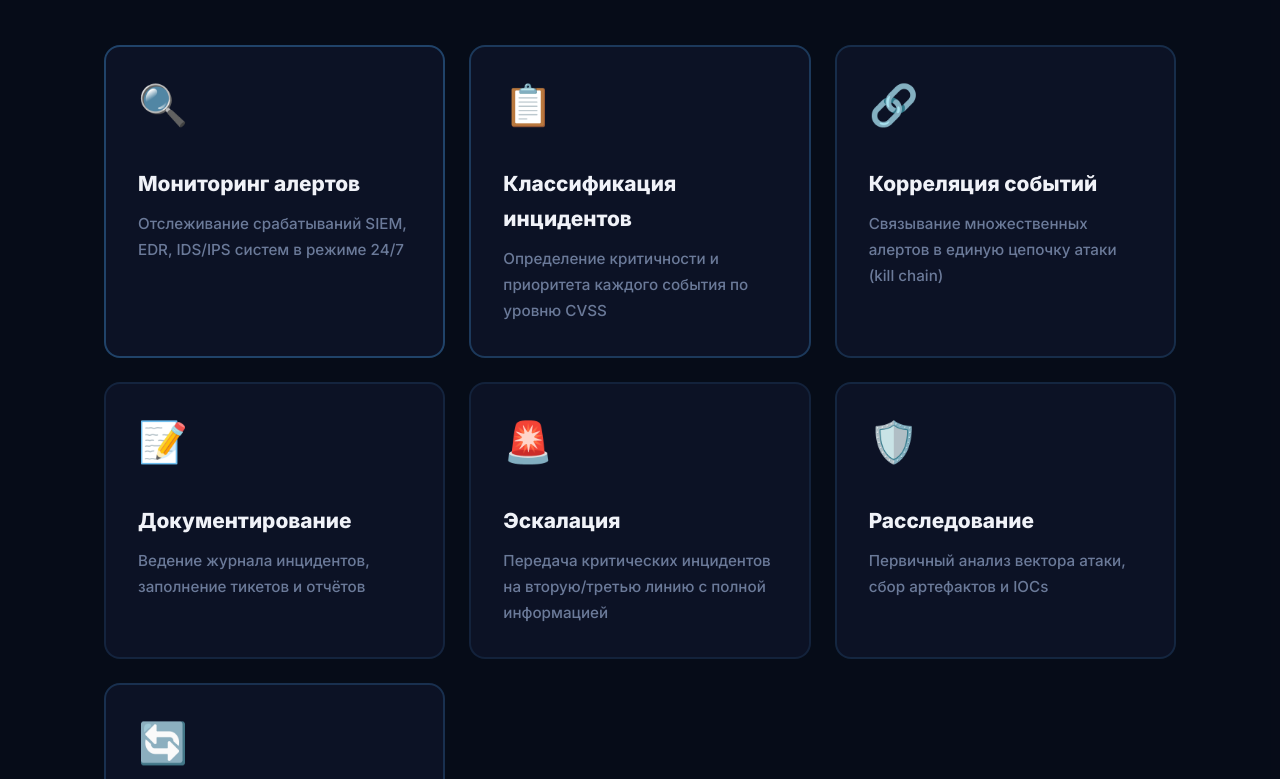
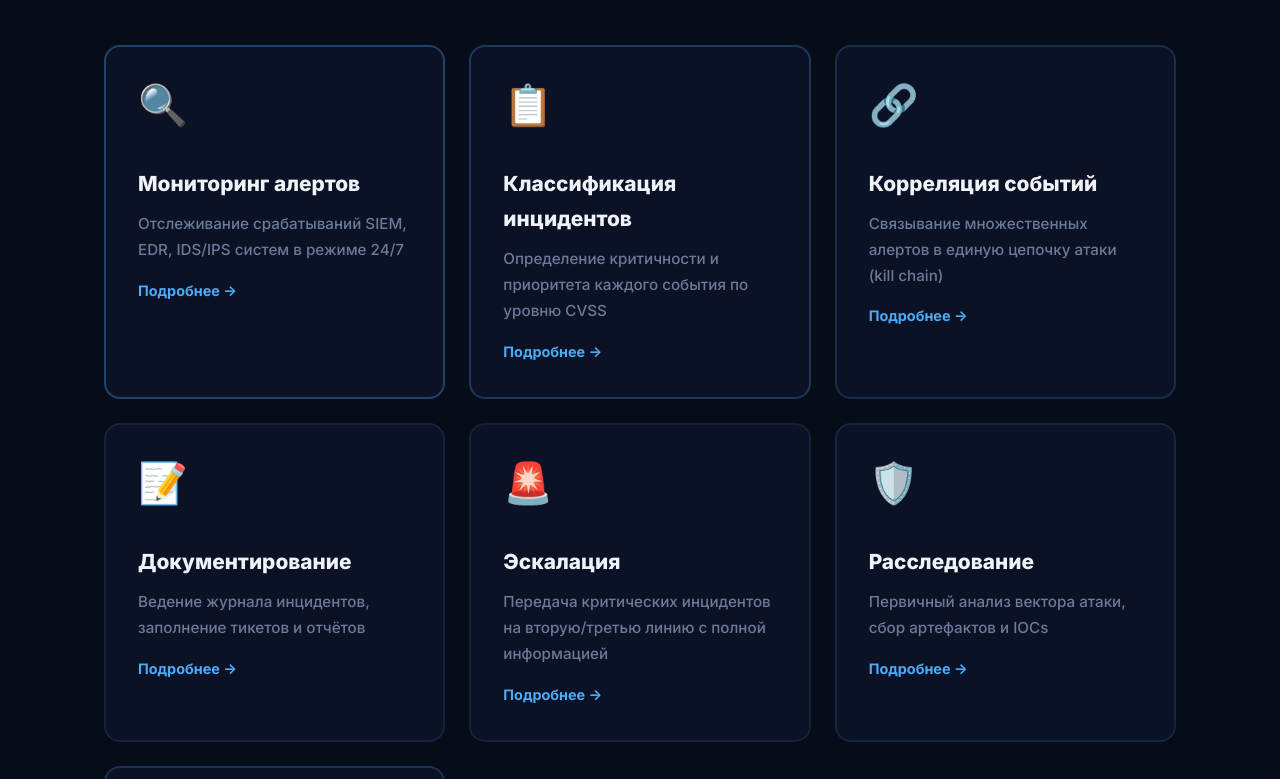
Before and after one commit to kobo40k/Summer-school, a React (Vite) app in the folder pentester-react/: page / in a window 1280 px wide. Shown: the part 1785-2564 px from the top of the page. Built offline with nearby package versions, Linux system fonts and the light colour scheme.

Commit message:
fix: card expand - show full description on click

```diff
--- a/pentester-react/src/App.css
+++ b/pentester-react/src/App.css
@@ -498,12 +498,28 @@ body::before {
 .card__title { font-size: 1.3rem; font-weight: 800; margin-bottom: 0.6rem; }
 .card:hover .card__title { color: var(--accent); }
 .card__desc { color: var(--text-dim); font-size: 0.95rem; font-weight: 500; }
-.card__expand {
+.card__full {
+  color: var(--text-dim);
+  font-size: 0.9rem;
+  font-weight: 500;
+  margin-top: 1rem;
+  padding-top: 1rem;
+  border-top: 1px solid var(--border);
+  line-height: 1.7;
+  animation: fadeInScale 0.3s ease-out;
+}
+.card__toggle {
+  display: inline-block;
   margin-top: 1rem;
   color: var(--accent);
   font-weight: 700;
   font-size: 0.9rem;
-  animation: fadeInScale 0.3s ease-out;
+  transition: all 0.3s;
+}
+.card:hover .card__toggle { transform: translateX(5px); }
+.card--active {
+  border-color: rgba(77, 171, 247, 0.4);
+  box-shadow: 0 25px 70px rgba(0, 0, 0, 0.5), 0 0 50px rgba(77, 171, 247, 0.08);
 }
 
 /* ===== SKILLS SPLIT ===== */
--- a/pentester-react/src/App.jsx
+++ b/pentester-react/src/App.jsx
@@ -202,12 +202,13 @@ function App() {
           <h2 className="section__title reveal">Чем занимается SOC-аналитик</h2>
           <div className="cards">
             {tasks.map((t, i) => (
-              <div className="card reveal" key={i} style={{ transitionDelay: `${i * 0.07}s` }}
+              <div className={`card reveal ${activeCard === i ? 'card--active' : ''}`} key={i} style={{ transitionDelay: `${i * 0.07}s` }}
                 onClick={() => setActiveCard(activeCard === i ? null : i)}>
                 <div className="card__icon">{t.icon}</div>
                 <h3 className="card__title">{t.title}</h3>
                 <p className="card__desc">{t.desc}</p>
-                {activeCard === i && <div className="card__expand">Подробнее →</div>}
+                {activeCard === i && <p className="card__full">{t.full}</p>}
+                <span className="card__toggle">{activeCard === i ? 'Свернуть' : 'Подробнее →'}</span>
               </div>
             ))}
           </div>
```
